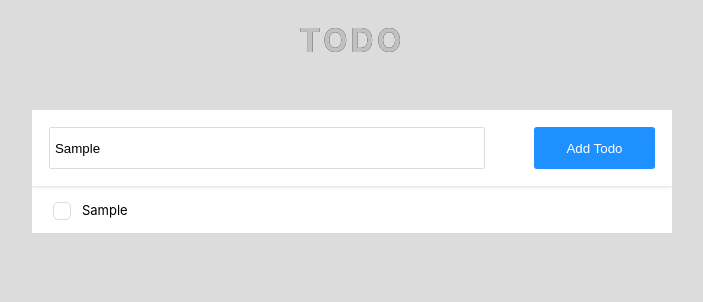
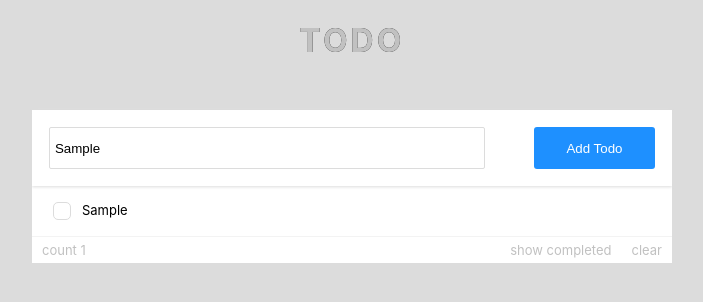
Before and after one commit to WalidKurchied/Simple-Todo, a React (Create React App) app: page / in a window 1280 px wide. Both pictures are taken after typing "Sample" into the empty fields and a click on the button "Add Todo". Shown: the top 302 px of the page, without its empty margins (288-991 px from the left). Built offline with nearby package versions, Linux system fonts and the light colour scheme.

Commit message:
added enter key event and some extra controls

```diff
--- a/src/Todo.tsx
+++ b/src/Todo.tsx
@@ -12,15 +12,27 @@ export default class Todo extends Component <{}, State> {
     constructor(props: {}) {
         super(props);
         this.addTodo = this.addTodo.bind(this);
+        this.onKeyDown = this.onKeyDown.bind(this);
+        this.handleReset = this.handleReset.bind(this);
         this.state = {
             todos: []
         }
     };
 
-    addTodo({ value }:HTMLInputElement) {
+    onKeyDown(e: KeyboardEvent) {
+        if (e.keyCode === 13) {
+            this.addTodo(e.target as HTMLInputElement);
+        }
+    }
+
+    addTodo({ value }: HTMLInputElement) {
         if (value.trim()) {
             this.setState(prevState => ({todos: [...prevState.todos, value]}));
         }
+    }
+
+    handleReset() {
+        this.setState({todos: []});
     }
 
     render() {
@@ -28,8 +40,8 @@ export default class Todo extends Component <{}, State> {
             <>
                 <h1 id="todoTitle">TODO</h1>
                 <div id="todo">
-                    <TodoInput addTodo={this.addTodo} />
-                    <TodoView todos={this.state.todos} />
+                    <TodoInput addTodo={this.addTodo} onKeyDown={this.onKeyDown} />
+                    <TodoView todos={this.state.todos} handleReset={this.handleReset} />
                 </div>
             </>
         )
--- a/src/TodoInput.tsx
+++ b/src/TodoInput.tsx
@@ -1,15 +1,16 @@
 import React, { useRef } from 'react'
 
 interface Props {
-    addTodo: Function
+    addTodo: Function,
+    onKeyDown: Function
 }
 
-const TodoInput: React.FC <Props> = ({ addTodo }) => {
+const TodoInput: React.FC <Props> = ({ addTodo, onKeyDown }) => {
     const todoTextInput = useRef<HTMLInputElement>(null);
 
     return (
         <div id="todoInputContainer">
-            <input type="text" ref={todoTextInput} />
+            <input type="text" ref={todoTextInput} onKeyDown={e => onKeyDown(e)} />
             <input type="button" value="Add Todo" onClick={() => addTodo(todoTextInput.current)} />
         </div>
     )
--- a/src/TodoView.tsx
+++ b/src/TodoView.tsx
@@ -1,10 +1,12 @@
 import React from 'react'
 
 interface Props {
-    todos: string[]
+    todos: string[],
+    handleReset: Function
 }
 
-const TodoView: React.FC <Props> = ({ todos }) => {
+const TodoView: React.FC <Props> = ({ todos, handleReset }) => {
+    let extraControls = null;
     const todosList: Array<any> = todos.map((todo, index) => (
         <li key={index}>
             <label>
@@ -14,12 +16,25 @@ const TodoView: React.FC <Props> = ({ todos }) => {
         </li>
     ));
 
+    if (todosList.length) {
+        extraControls = (
+            <div id="exraInfoContainer">
+                <span>count {todosList.length}</span>
+                <span className="extra-info-span-btn">show completed</span>
+                <span className="extra-info-span-btn" onClick={() => handleReset()}>clear</span>
+            </div>
+        );
+    }
+
     return (
-        <div id="todoViewContainer">
-            <ul>
-                {todosList}
-            </ul>
-        </div>
+        <>
+            <div id="todoViewContainer">
+                <ul>
+                    {todosList}
+                </ul>
+            </div>
+            {extraControls}
+        </>
     )
 }
 
--- a/src/todo.css
+++ b/src/todo.css
@@ -18,6 +18,31 @@
     justify-content: space-between;
     padding: 1.3rem;
     box-shadow: 0 1px 3px gainsboro;
+}
+
+#exraInfoContainer {
+    display: flex;
+    color: #c1c1c1;
+    padding: 5px 10px;
+    border-top: 0.5px solid #f3f3f3;
+}
+
+#exraInfoContainer span:first-child {
+    margin-right: auto;
+}
+
+#exraInfoContainer span:last-child {
+    margin-left: 20px;
+}
+
+.extra-info-span-btn:hover {
+    cursor: pointer;
+    color: grey;
+    transition: color .5s;
+}
+
+.extra-info-span-btn:active {
+    color: dodgerblue;
 }
 
 input[type="text"] {
@@ -41,6 +66,7 @@ input[type="button"] {
     background: dodgerblue;
     border-radius: 3px;
     width: 20%;
+    outline: none;
     transition: .3s;
 }
 
@@ -65,6 +91,10 @@ ul {
 
 li {
     padding-bottom: 10px;
+}
+
+li:last-child {
+    padding-bottom: 0;
 }
 
 label {
```
